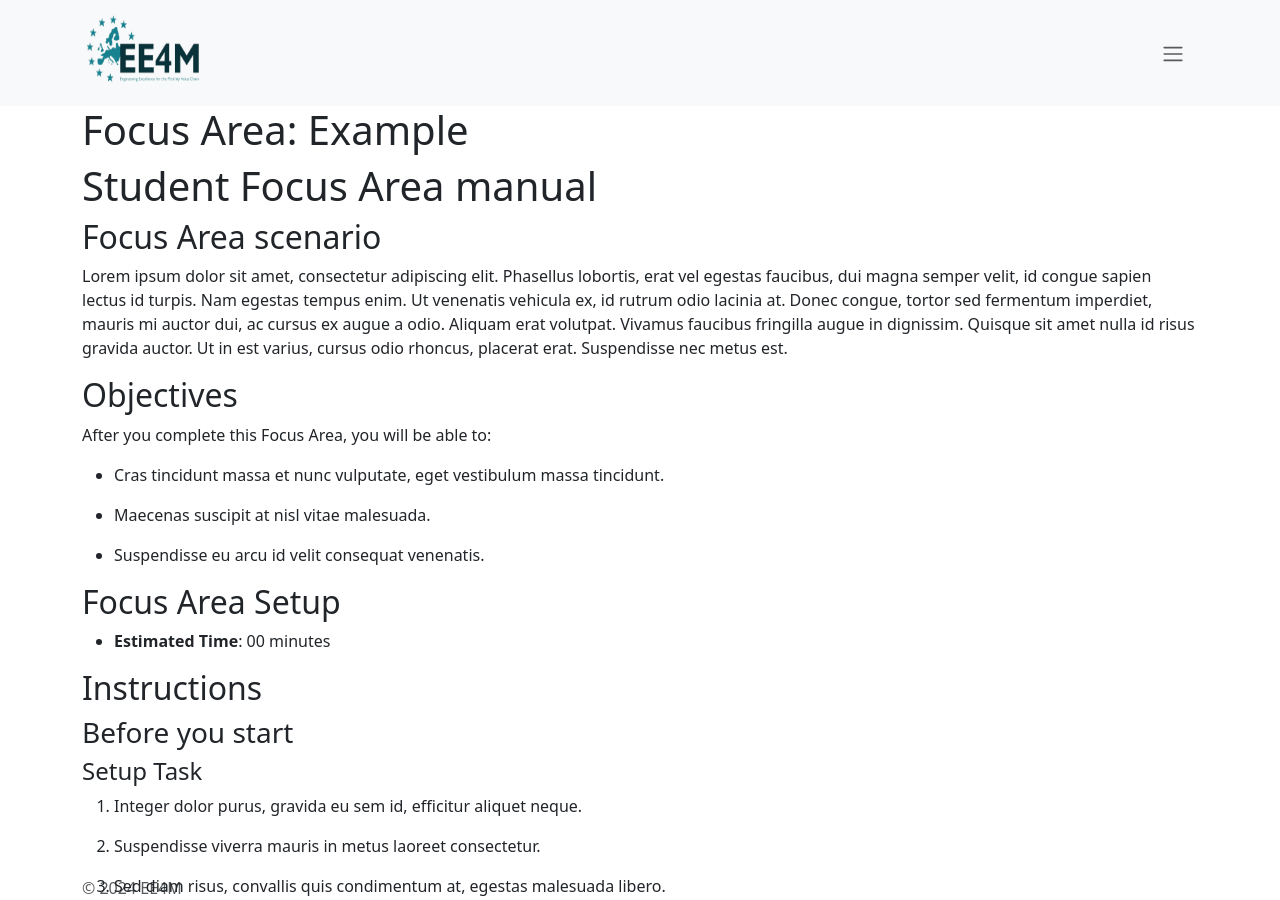
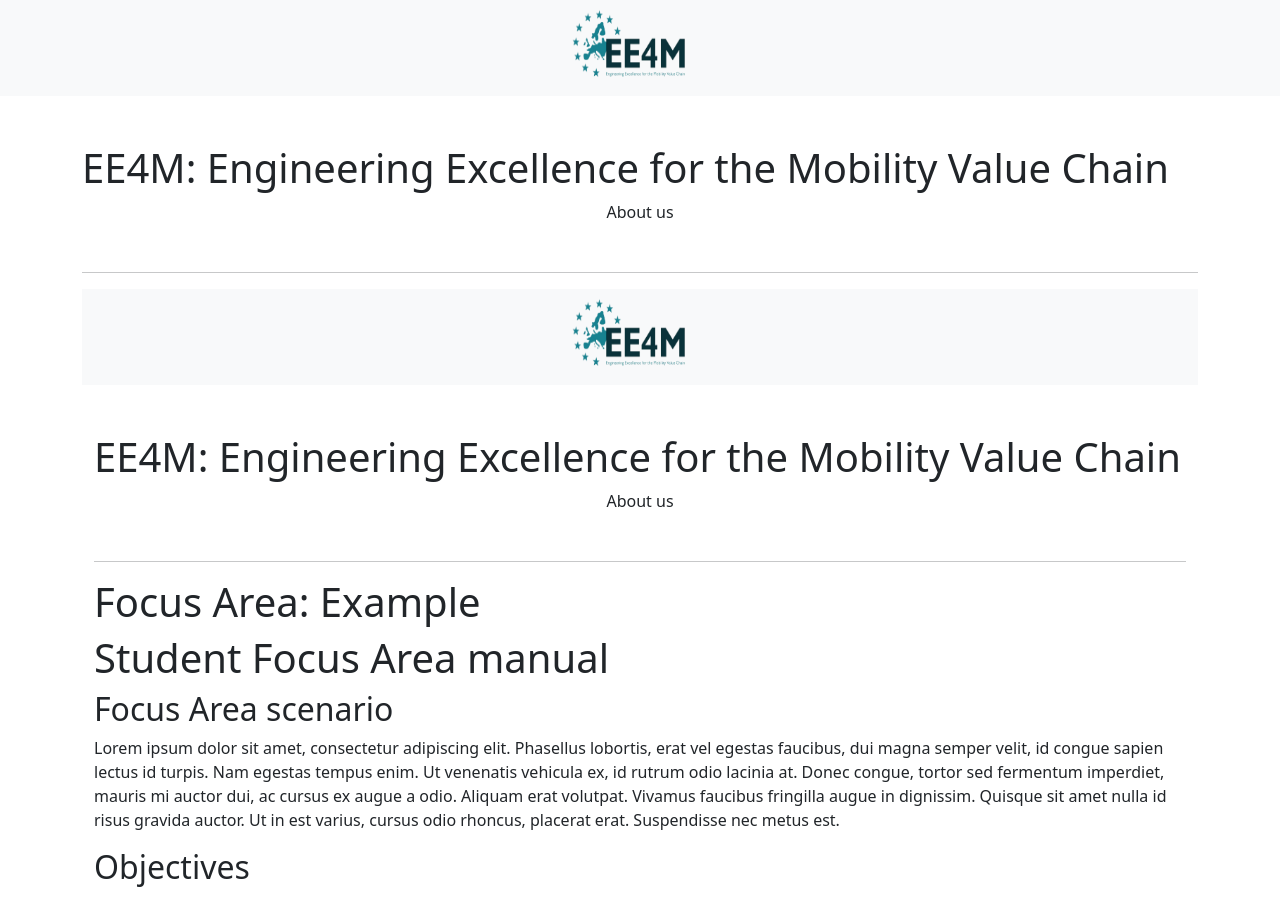
Before and after one commit to anderfrago/ee4m-theme, a Jekyll site: the page built from index.md, in a window 1280 px wide and 900 px high. Built offline with Jekyll 4.4.1, drawn with Linux system fonts in a browser that asks for light colours.

Commit message:
updated page and default

```diff
--- a/_layouts/default.html
+++ b/_layouts/default.html
@@ -14,17 +14,43 @@
         <script>hljs.initHighlightingOnLoad();</script> -->
     <link rel="stylesheet" href="assets/css/style.css">
 </head>
-{{ content }}
 
-<div class="container-fluid bg-light">
-    <div class="container">
-        <footer class="footer fixed-bottom">
-            <div class="container">
-                <span class="text-muted">© 2024 {{ site.title }}</span>
+<body>
+
+    <div class="container-fluid bg-light">
+        <nav class="navbar navbar-light bg-light">
+            <div class="mx-auto">
+                <a class="navbar-brand" href="#"> <img src="{{ site.baseurl }}/assets/images/ee4m-logo.png" alt="Logo"
+                        style="width: 8rem; height: 5rem;" />
+                </a>
             </div>
+        </nav>
+    </div>
+
+
+
+    <div class="container my-5">
+        <header class="my-5 mx-auto">
+            <h1 >EE4M: Engineering Excellence for the Mobility Value Chain</h1>
+            <div class="d-flex justify-content-center">
+                <a href="https://ee4m.eu" class="nav-link mx-5">About us</a>
+            </div>
+        </header>
+        <hr />
+        <main class="mx-auto">
+            <article class="mb-5 pb-3">
+                {{ content }}
+            </article>
+        </main>
+        <footer class="d-flex justify-content-start">
+            <img src="{{ site.baseurl }}/assets/images/eu-cofounded.png" alt="Logo"
+            style="width: 8rem; height: 5rem;" />
         </footer>
     </div>
-</div>
+
+
+</body>
+
 <script src="https://cdn.jsdelivr.net/npm/bootstrap@5.3.3/dist/js/bootstrap.bundle.min.js"
     integrity="sha384-YvpcrYf0tY3lHB60NNkmXc5s9fDVZLESaAA55NDzOxhy9GkcIdslK1eN7N6jIeHz"
     crossorigin="anonymous"></script>
--- a/_layouts/page.html
+++ b/_layouts/page.html
@@ -5,45 +5,34 @@ layout: default
 <body>
 
     <div class="container-fluid bg-light">
-        <nav class="navbar container navbar-light bg-light">
-            <div class="container-fluid">
+        <nav class="navbar navbar-light bg-light">
+            <div class="mx-auto">
                 <a class="navbar-brand" href="#"> <img src="{{ site.baseurl }}/assets/images/ee4m-logo.png" alt="Logo"
                         style="width: 8rem; height: 5rem;" />
                 </a>
-                <button class="btn btn-outline-light btn-small" type="button" data-bs-toggle="collapse"
-                    data-bs-target="#navbarSupportedContent" aria-controls="navbarSupportedContent"
-                    aria-expanded="false" aria-label="Toggle navigation">
-                    <span class="navbar-toggler-icon"></span>
-                </button>
-                <div class="collapse navbar-collapse" id="navbarSupportedContent">
-                    <ul class="navbar-nav me-auto mb-2 mb-lg-0">
-                        <li class="nav-item">
-                            <a class="nav-link active" aria-current="page" href="#">Introduction to Operation
-                                Management</a>
-                        </li>
-                        <li class="nav-item">
-                            <a class="nav-link" href="#">Logistics and Supply Management</a>
-                        </li>
-                        <li class="nav-item">
-                            <a class="nav-link" href="#">Product Development and Manufacturing</a>
-                        </li>
-                        <li class="nav-item">
-                            <a class="nav-link" href="#">Enterpreneurship and Industrial Marketing Management</a>
-                        </li>
-                    </ul>
-                </div>
             </div>
         </nav>
     </div>
 
 
 
-    <div class="container pb-3">
-        <main>
+    <div class="container my-5">
+        <header class="my-5 mx-auto">
+            <h1 >EE4M: Engineering Excellence for the Mobility Value Chain</h1>
+            <div class="d-flex justify-content-center">
+                <a href="https://ee4m.eu" class="nav-link mx-5">About us</a>
+            </div>
+        </header>
+        <hr />
+        <main class="mx-auto">
             <article class="mb-5 pb-3">
                 {{ content }}
             </article>
         </main>
+        <footer class="d-flex justify-content-start">
+            <img src="{{ site.baseurl }}/assets/images/eu-cofounded.png" alt="Logo"
+            style="width: 8rem; height: 5rem;" />
+        </footer>
     </div>
 
 
```
